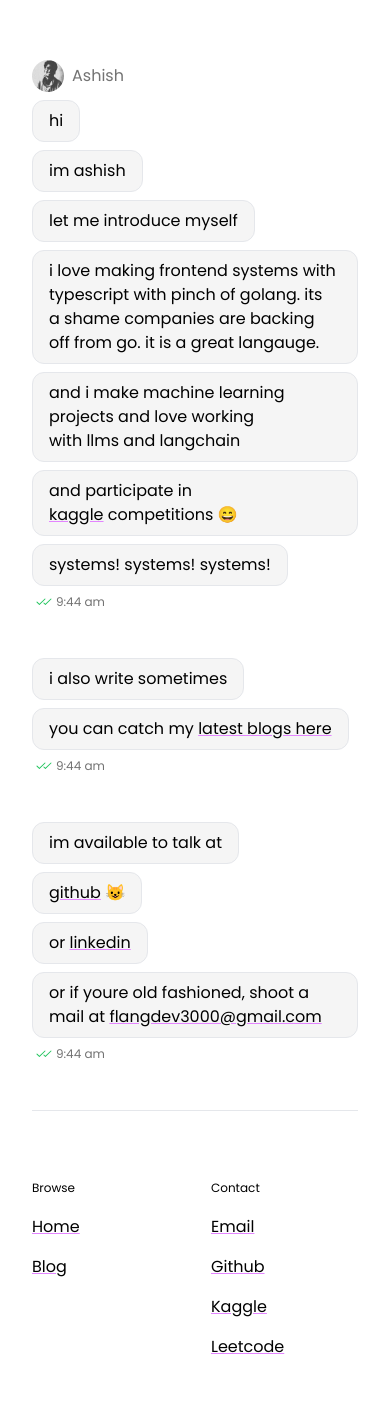
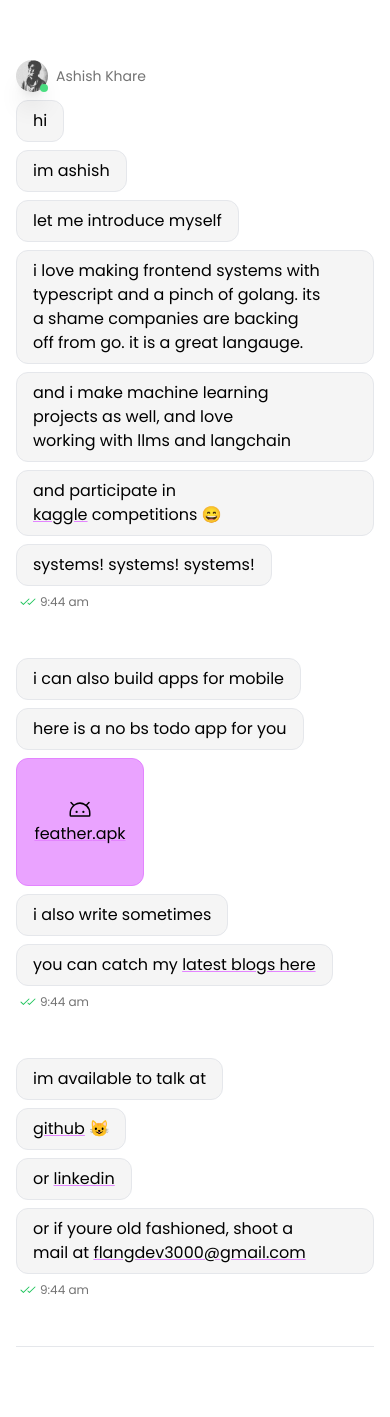
Before and after one commit to ashishk1331/Portfolio, a Next.js app: page / in a window 390 px wide. Shown: the part 148-1565 px from the top of the page. Built offline with nearby package versions, Linux system fonts and the light colour scheme.

Commit message:
feat: mobile apk chat

```diff
--- a/app/layout.tsx
+++ b/app/layout.tsx
@@ -13,7 +13,7 @@ export default function RootLayout({ children }) {
         <html lang="en">
             <body
                 className={twMerge(
-                    "container max-w-xl mt-48 fancy-anchors mx-auto marker:text-primary p-4 px-8",
+                    "container max-w-xl mt-48 fancy-anchors mx-auto marker:text-primary p-4",
                     font.className,
                 )}
             >
--- a/app/page.tsx
+++ b/app/page.tsx
@@ -1,42 +1,92 @@
 "use client";
 
-import Image from "next/image";
 import Footer from "../components/Footer";
 import FlexBox from "../components/FlexBox";
 import Hero from "../components/Hero";
+import Avatar from "@/components/Avatar";
 
-const introduce = [
-	"hi",
-	"im ashish",
-	"let me introduce myself",
-	"i love making frontend systems with typescript with pinch of golang. its a shame companies are backing off from go. it is a great langauge.",
-	"and i make machine learning projects and love working with llms and langchain",
+export type ListItem = {
+	itemType: "text" | "node" | "apk";
+	content: React.ReactNode;
+	href?: string;
+};
+
+const introduce: ListItem[] = [
+	{ itemType: "text", content: "hi" },
+	{ itemType: "text", content: "im ashish" },
+	{ itemType: "text", content: "let me introduce myself" },
+	{
+		itemType: "text",
+		content:
+			"i love making frontend systems with typescript and a pinch of golang. its a shame companies are backing off from go. it is a great langauge.",
+	},
+	{
+		itemType: "text",
+		content:
+			"and i make machine learning projects as well, and love working with llms and langchain",
+	},
+	{
+		itemType: "node",
+		content: (
 			<span>
 				and participate in{" "}
-		<a href="https://www.kaggle.com/ashishk1331">kaggle</a> competitions 😄
-	</span>,
-	"systems! systems! systems!",
+				<a href="https://www.kaggle.com/ashishk1331">kaggle</a>{" "}
+				competitions 😄
+			</span>
+		),
+	},
+	{ itemType: "text", content: "systems! systems! systems!" },
 ];
 
-const blogs = [
-	"i also write sometimes",
+const blogs: ListItem[] = [
+	{ itemType: "text", content: "i can also build apps for mobile" },
+	{ itemType: "text", content: "here is a no bs todo app for you" },
+	{
+		itemType: "apk",
+		content: "feather",
+		href: "https://feather-website.vercel.app/",
+	},
+	{ itemType: "text", content: "i also write sometimes" },
+	{
+		itemType: "node",
+		content: (
 			<>
 				you can catch my <a href="/blog">latest blogs here</a>
-	</>,
+			</>
+		),
+	},
 ];
 
-const social = [
-	"im available to talk at",
+const social: ListItem[] = [
+	{ itemType: "text", content: "im available to talk at" },
+	{
+		itemType: "node",
+		content: (
 			<span>
 				<a href="https://github.com/ashishk1331">github</a> 😺
-	</span>,
+			</span>
+		),
+	},
+	{
+		itemType: "node",
+		content: (
 			<span>
-		or <a href="https://www.linkedin.com/in/ashishk1331/">linkedin</a>
-	</span>,
+				or{" "}
+				<a href="https://www.linkedin.com/in/ashishk1331/">linkedin</a>
+			</span>
+		),
+	},
+	{
+		itemType: "node",
+		content: (
 			<span>
 				or if youre old fashioned, shoot a mail at{" "}
-		<a href="mailto:flangdev3000@gmail.com">flangdev3000@gmail.com</a>
-	</span>,
+				<a href="mailto:flangdev3000@gmail.com">
+					flangdev3000@gmail.com
+				</a>
+			</span>
+		),
+	},
 ];
 
 export default function Home() {
@@ -45,16 +95,7 @@ export default function Home() {
 			direction="column"
 			className="w-full items-start not-prose text-black transition"
 		>
-			<FlexBox>
-				<Image
-					src="/hero_image.png"
-					width={128}
-					height={128}
-					alt="Selfie for ashish."
-					className="w-8 h-8 aspect-square rounded-full object-cover"
-				/>
-				<p className="text-neutral-500">Ashish</p>
-			</FlexBox>
+			<Avatar />
 			<Hero contents={[introduce, blogs, social]} />
 			<Footer />
 		</FlexBox>
--- /dev/null
+++ b/components/APK.tsx
@@ -0,0 +1,18 @@
+import { AndroidLogoIcon } from "@phosphor-icons/react";
+import { PropsWithChildren } from "react";
+
+type APKProps = {
+	link: string;
+} & PropsWithChildren;
+
+export default function APK({ link, children }: APKProps) {
+	return (
+		<a
+			href={link}
+			className="w-32 h-32 aspect-square rounded-xl bg-primary/75 flex flex-col items-center justify-center border border-primary"
+		>
+			<AndroidLogoIcon size={12} />
+			{children}.apk
+		</a>
+	);
+}
--- /dev/null
+++ b/components/Avatar.tsx
@@ -0,0 +1,22 @@
+"use client";
+
+import Image from "next/image";
+import FlexBox from "./FlexBox";
+
+export default function Avatar() {
+	return (
+		<FlexBox>
+			<div className="relative">
+				<Image
+					src="/hero_image.png"
+					width={128}
+					height={128}
+					alt="Selfie for ashish."
+					className="w-8 h-8 aspect-square rounded-full object-cover shadow-xl"
+				/>
+				<div className="absolute bottom-0 right-0 w-2 h-2 rounded-full bg-green-400" />
+			</div>
+			<p className="text-neutral-500 text-sm">Ashish Khare</p>
+		</FlexBox>
+	);
+}
--- a/components/BlogList.tsx
+++ b/components/BlogList.tsx
@@ -15,7 +15,7 @@ export default function BlogList({ blogsMeta }: BlogListProps) {
 			{blogsMeta.map((post, index) => (
 				<li key={index} className="flex flex-col items-start gap-2">
 					<Chat
-						index={index + 2}
+						index={index + 3}
 						extraDate={format(post.pubDate, "yyyy MM")}
 					>
 						<a href={"/blog/" + post.slug}>{post.title}</a>
--- a/components/BlogTitle.tsx
+++ b/components/BlogTitle.tsx
@@ -1,26 +1,17 @@
 "use client";
 
-import Image from "next/image";
-import FlexBox from "./FlexBox";
 import Chat from "./Chat";
+import Avatar from "./Avatar";
 
 export default function BlogTitle() {
 	return (
 		<>
-			<FlexBox>
-				<Image
-					src="/hero_image.png"
-					width={128}
-					height={128}
-					alt="Selfie for ashish."
-					className="w-8 h-8 aspect-square rounded-full object-cover"
-				/>
-				<p className="text-neutral-500">Ashish</p>
-			</FlexBox>
+			<Avatar />
 			<Chat index={1}>welcome to my blog section</Chat>
 			<Chat index={2}>
 				i usually dont write. but sometimes stuff is worth sharing!
 			</Chat>
+			<Chat index={3}>like</Chat>
 		</>
 	);
 }
--- a/components/Hero.tsx
+++ b/components/Hero.tsx
@@ -1,23 +1,29 @@
-import { Fragment, ReactNode } from "react";
+import { Fragment } from "react";
 import Chat from "./Chat";
 import Spacer from "./Spacer";
+import { ListItem } from "@/app/page";
+import APK from "./APK";
 
 type HeroProps = {
-	contents: ReactNode[][];
+	contents: ListItem[][];
 };
 
 export default function Hero({ contents }: HeroProps) {
-	return contents.map((contents, index) => (
+	return contents.map((sub, index) => (
 		<Fragment key={index}>
-			{contents.map((text, index, array) => (
+			{sub.map(({ content, itemType, href }, index, array) =>
+				itemType === "apk" ? (
+					<APK link={href}>{content}</APK>
+				) : (
 					<Chat
 						key={index}
 						index={index}
 						extra={index === array.length - 1}
 					>
-					{text}
+						{content}
 					</Chat>
-			))}
+				),
+			)}
 			<Spacer />
 		</Fragment>
 	));
```
Lines whose indentation alone changed are shown as unchanged.
